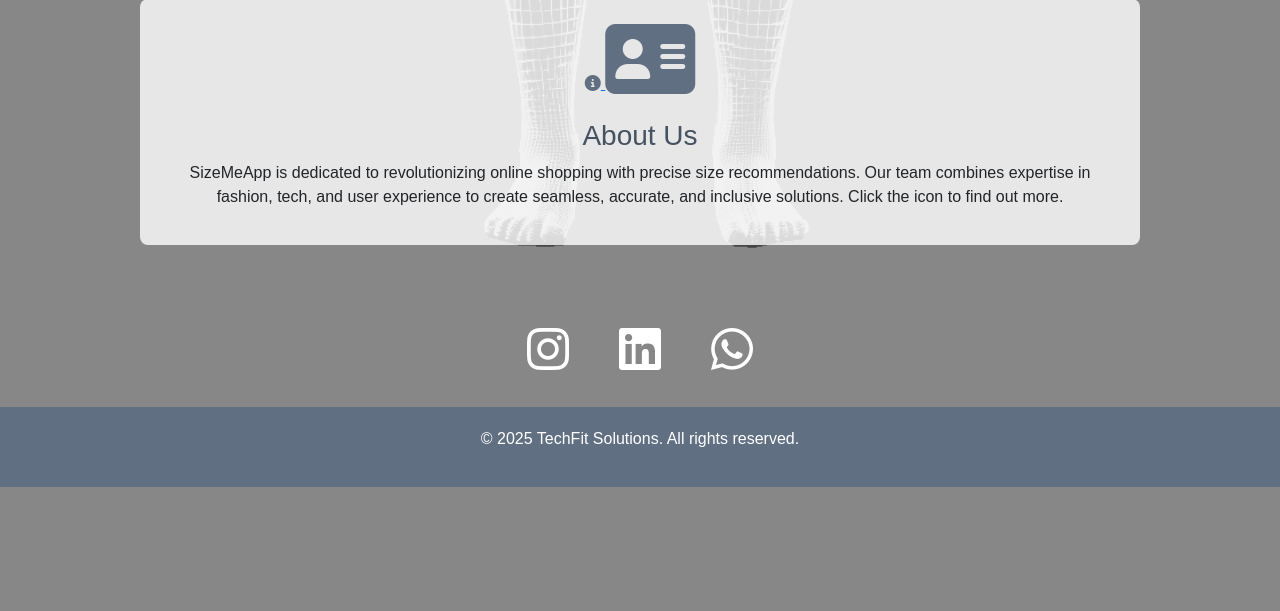
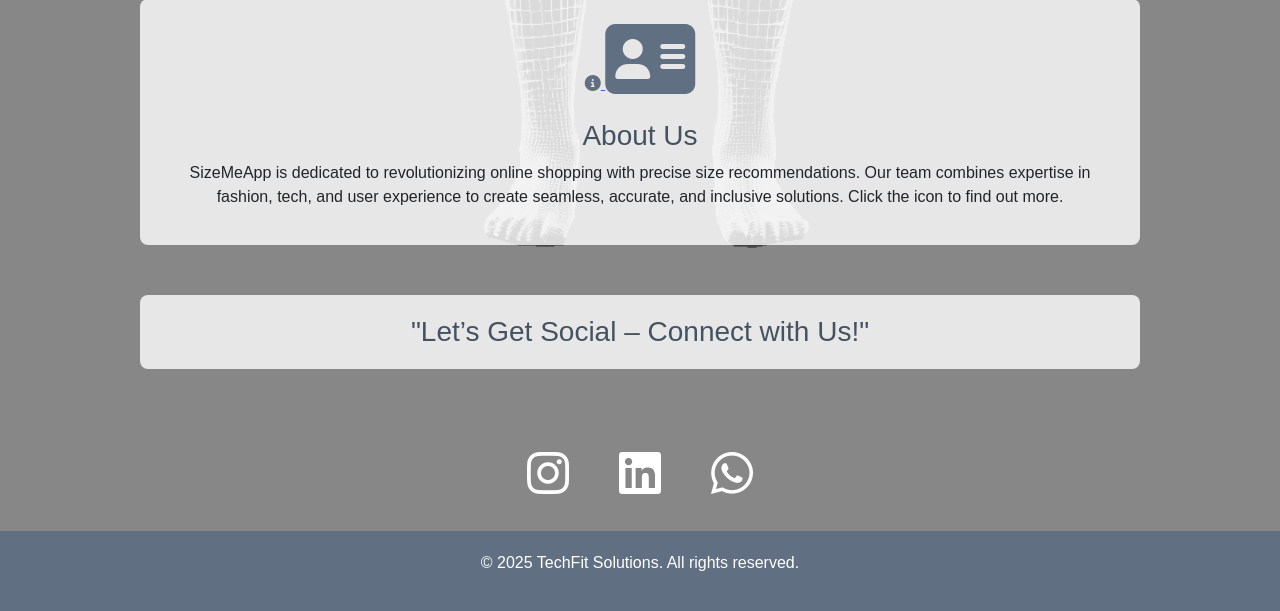
Before and after one commit to Sara-Sundin/SizeMeApp, a Django app: page / in a window 1280 px wide. Shown: the part 1474-2085 px from the top of the page. Before the commit the page ends 1961 px from the top, so only its background shows below. Run offline with Django 5.2, Linux system fonts and the light colour scheme; parts of the project's set-up code (start-up, migrations or seed data) failed here and were passed over; some libraries are stand-ins or nearby versions.

Commit message:
add heading social media home page

```diff
--- a/pages/templates/pages/index.html
+++ b/pages/templates/pages/index.html
@@ -83,6 +83,7 @@
 
 <!-- Social Media Icons -->
 <section>
+    <h3 class="transparent-box about-box text-center blue-text"> "Let’s Get Social – Connect with Us!"</h3>
     <div class="social-icons">
         <a href="https://www.instagram.com/iknw.se/" target="_blank"
         aria-label="Visit our Instagram page (opens in a new tab)" rel="noopener"><i
```
